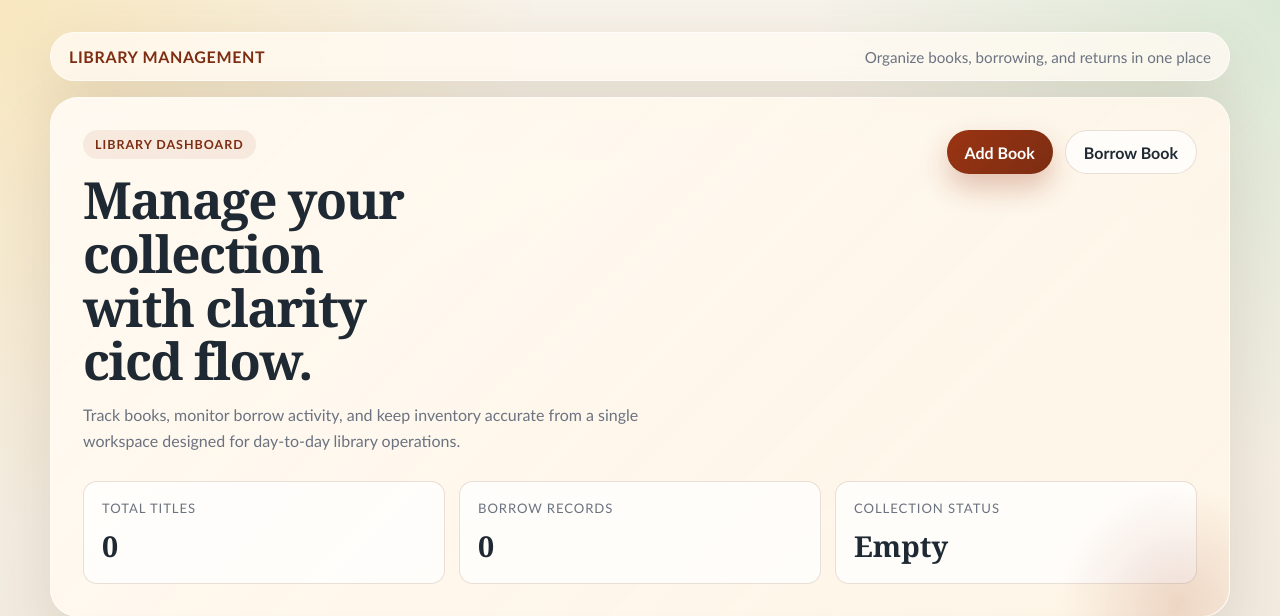
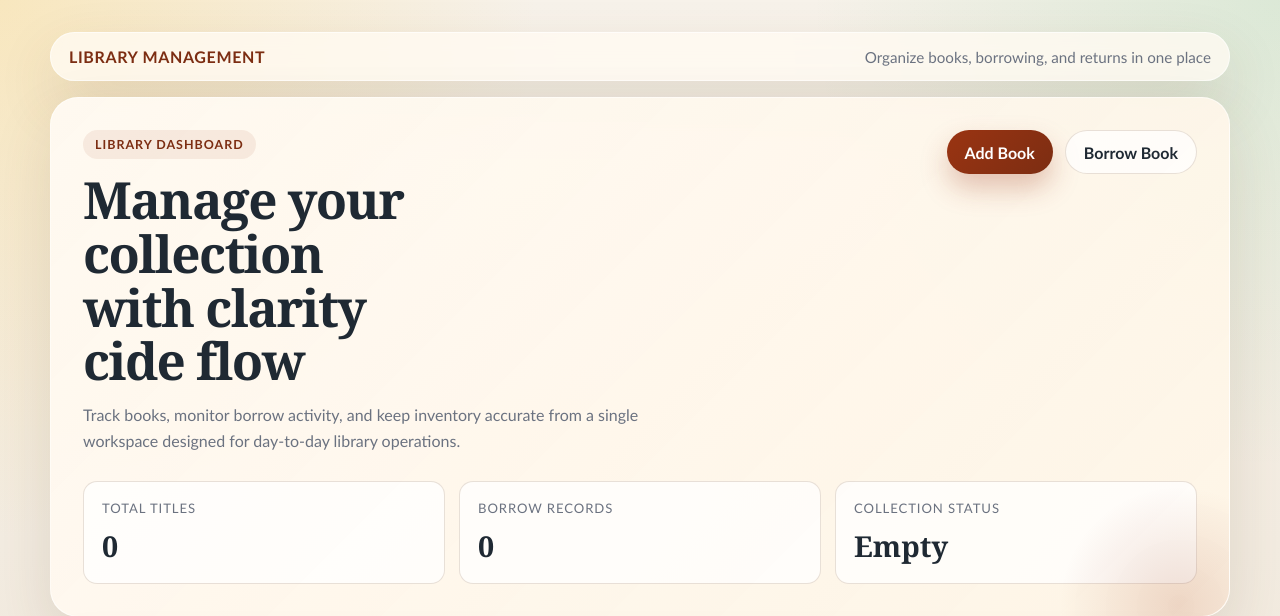
Before and after one commit to akshithpothuganti02-tech/LBS, a Django app: page / in a window 1280 px wide. Shown: the top 616 px of the page. Run offline with Django 5.2, Linux system fonts and the light colour scheme; data that the repository does not hold is empty.

Commit message:
cicd flow

```diff
--- a/books/templates/books/book_list.html
+++ b/books/templates/books/book_list.html
@@ -7,7 +7,7 @@
     <div class="hero-top">
         <div>
             <span class="eyebrow">Library Dashboard  </span>
-            <h1>Manage your collection with clarity cicd flow.</h1>
+            <h1>Manage your collection with clarity cide flow </h1>
             <p>
                 Track books, monitor borrow activity, and keep inventory accurate from a
                 single workspace designed for day-to-day library operations.
```
